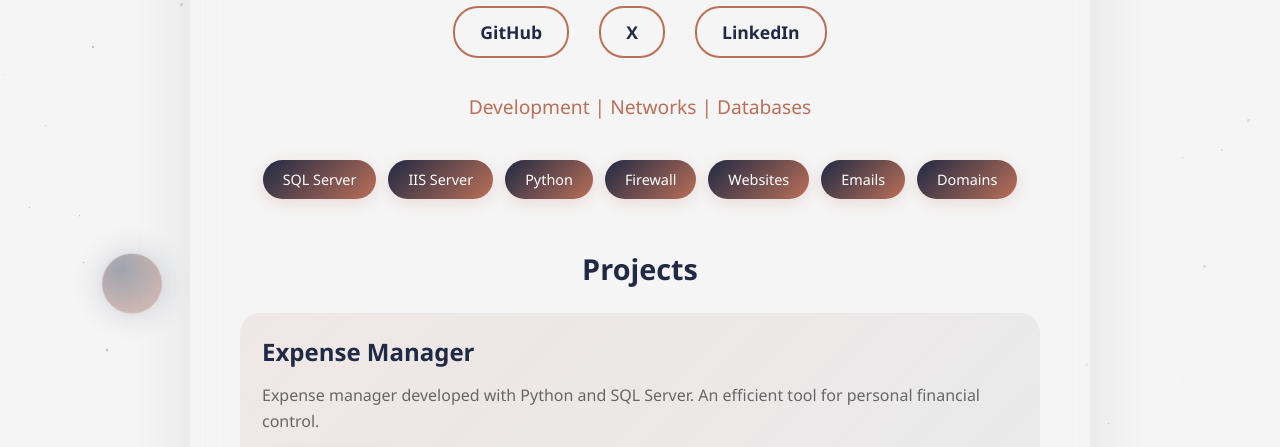
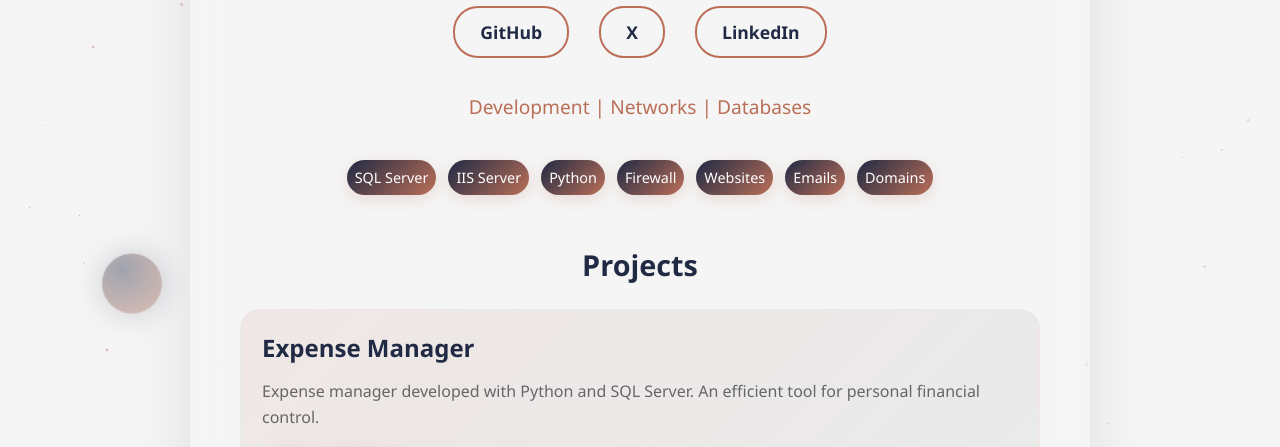
Before and after one commit to jacoboarriaga/jacoboarriaga.github.io, a plain HTML site: page index.html in a window 1280 px wide. Shown: the part 349-796 px from the top of the page. Drawn offline with Linux system fonts and the light colour scheme.

Commit message:
pequeños ajustes

```diff
--- a/index.html
+++ b/index.html
@@ -5,6 +5,8 @@
     <meta name="viewport" content="width=device-width, initial-scale=1.0">
     <title>Portafolio - Jacobo Arriaga</title>
     <link rel="icon" href="https://avatars.githubusercontent.com/u/154456592?v=4" type="image/png">
+    <link rel="apple-touch-icon" href="https://avatars.githubusercontent.com/u/154456592?v=4">
+    <link rel="apple-touch-icon" sizes="180x180" href="https://avatars.githubusercontent.com/u/154456592?v=4">
     <style>
         * {
             margin: 0;
@@ -166,7 +168,7 @@
         .skill-tag {
             background: linear-gradient(135deg, var(--primary), var(--secondary));
             color: white;
-            padding: 10px 20px;
+            padding: 8px 8px;
             border-radius: 25px;
             font-size: 0.9em;
             font-weight: 500;
```
